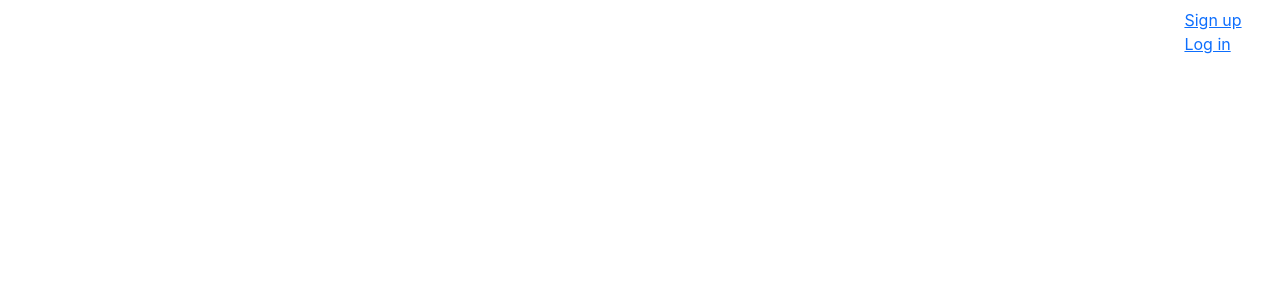
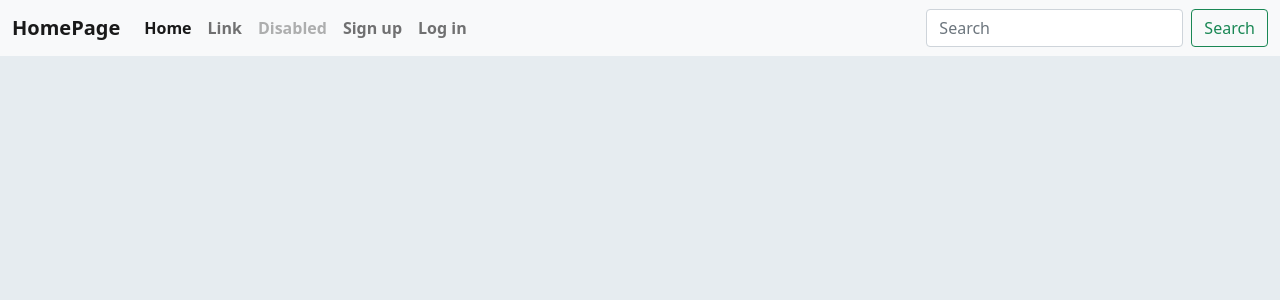
Before and after one commit to zyfeleven/blog-website, a React (Create React App) app in the folder client/: page / in a window 1280 px wide. Shown: the top 300 px of the page. Built offline with nearby package versions, Linux system fonts and the light colour scheme.

Commit message:
a nice navbar

```diff
--- a/client/src/containers/App.js
+++ b/client/src/containers/App.js
@@ -9,9 +9,7 @@
 const App = () => (
   <Provider store = {store}>
     <Router>
-      <div className="onboarding">
-        <Navbar></Navbar>
-      </div>
+        <Navbar/>
     </Router>
   </Provider>
 )
--- a/client/src/containers/Navbar.js
+++ b/client/src/containers/Navbar.js
@@ -5,21 +5,38 @@
 class Navbar extends Component {
     render(){
         return(
-            <nav className="navbar navbar-expand">
-                <div className="container-fluid">
-                    <Link to="/" className="navbar-brand">
-                        <img src="" alts="LOGO"></img>
-                    </Link>
-                </div>
-                <ul className="nav navbar-nav navbar-right">
-                    <li>
-                        <Link to="/signup">Sign up</Link>
-                    </li>
-                    <li>
-                        <Link to="/signin">Log in</Link>
-                    </li>
+            <nav class="navbar navbar-expand-lg navbar-light bg-light">
+            <div class="container-fluid">
+              <button class="navbar-toggler" type="button" data-bs-toggle="collapse" data-bs-target="#navbarTogglerDemo03" aria-controls="navbarTogglerDemo03" aria-expanded="false" aria-label="Toggle navigation">
+                <span class="navbar-toggler-icon"></span>
+              </button>
+              <a class="navbar-brand" href="/">HomePage</a>
+              <div class="collapse navbar-collapse" id="navbarTogglerDemo03">
+                <ul class="navbar-nav me-auto mb-2 mb-lg-0">
+                  <li class="nav-item">
+                    <a class="nav-link active" aria-current="page" href="#">Home</a>
+                  </li>
+                  <li class="nav-item">
+                    <a class="nav-link" href="#">Link</a>
+                  </li>
+                  <li class="nav-item">
+                    <a class="nav-link disabled">Disabled</a>
+                  </li>
+                  <li class="nav-item">
+                      <Link to="/signup" className="nav-link"> Sign up</Link>
+                  </li>
+                  <li class="nav-item">
+                      <Link to="/signin" className="nav-link"> Log in</Link>
+                  </li>
+                  <li></li>
                 </ul>
-            </nav>
+                <form class="d-flex">
+                  <input class="form-control me-2" type="search" placeholder="Search" aria-label="Search" />
+                  <button class="btn btn-outline-success" type="submit">Search</button>
+                </form>
+              </div>
+            </div>
+          </nav>
         )
     }
 }
@@ -30,4 +47,4 @@
     };
 }
 
-export default connect(mapStateToProps,null)(Navbar);
+export default connect(mapStateToProps)(Navbar);
--- a/client/src/index.css
+++ b/client/src/index.css
@@ -1,10 +1,33 @@
 body {
-  margin: 0;
-  font-family: -apple-system, BlinkMacSystemFont, 'Segoe UI', 'Roboto', 'Oxygen',
-    'Ubuntu', 'Cantarell', 'Fira Sans', 'Droid Sans', 'Helvetica Neue',
-    sans-serif;
-  -webkit-font-smoothing: antialiased;
-  -moz-osx-font-smoothing: grayscale;
+  background-color: #e6ecf0;
+}
+
+.navbar{
+  margin-bottom: 1rem;
+}
+.navbar a{
+  font-weight: bold;
+}
+.navbar li:hover{
+  color: white;
+  text-decoration: underline;
+  cursor: pointer;
+}
+.navbar-brand > img {
+  display: inline-block;
+  width: 20px;
+  border-radius: 2px;
+  margin-bottom: 2px;
+  margin-right: 5px;
+}
+
+ul.nav.navbar-nav li{
+  margin: 0 0.5rem;
+}
+
+.onboarding > navbar {
+  background-image: url("./images/nav-bg.png");
+  background-size: 100% 100%;
 }
 
 code {
```
Also changed, not shown: client/src/images/nav-bg.png (added).
